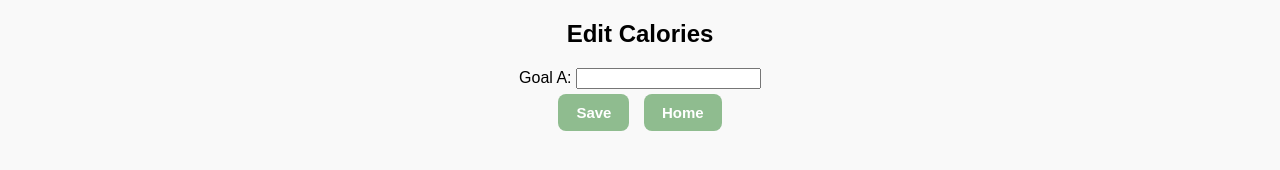
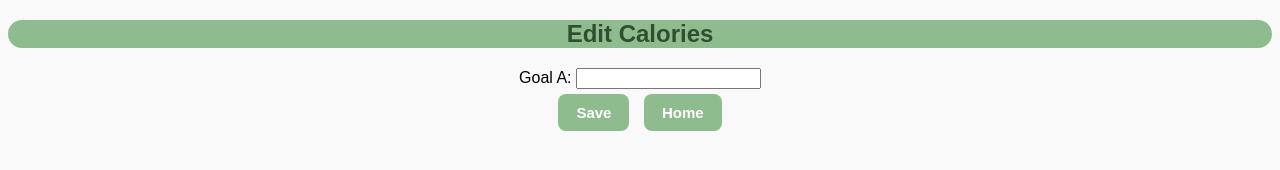
Before and after one commit to GK2026/CSC-330-Project, a website: page code/updateGoals.html in a window 1280 px wide. Drawn offline with Linux system fonts and the light colour scheme.

Commit message:
making subpage css look nice

```diff
--- a/code/css/updateGoals.css
+++ b/code/css/updateGoals.css
@@ -2,6 +2,12 @@ body {
   font-family: Arial, sans-serif;
   text-align: center;
   background-color: #f9f9f9;
+}
+h2 {
+  background-color:#8fbc8f;
+  color: #2f4f2f;
+  border-radius: 16px;
+  font-family: "Neue Machina", sans-serif;
 }
 
 .hidden {
--- a/code/js/editList.js
+++ b/code/js/editList.js
@@ -1,4 +1,3 @@
-
 document.getElementById("submit").addEventListener("click", async () => {
     const data = {
         fat: document.getElementById("fat").value,
```
